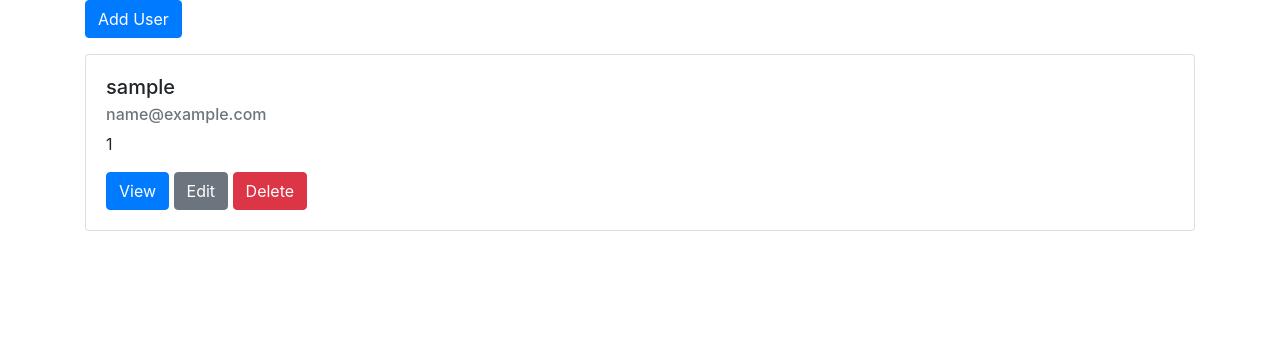
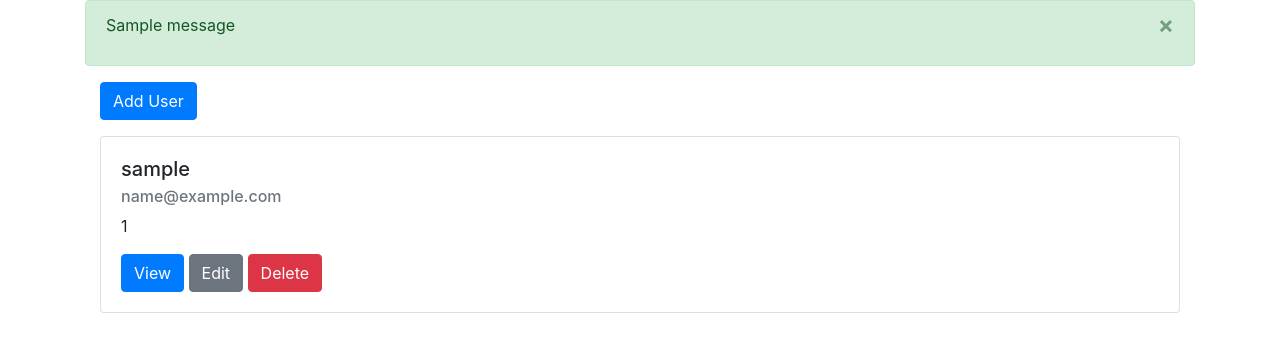
Before and after one commit to bwiessneth/flask_rest_client, a Python web app: template app/templates/users.html in a window 1280 px wide. Shown: the top 352 px of the page. Run offline with Jinja, Linux system fonts and the light colour scheme; the template is opened without the code that fills it: most values are stand-ins (such as "Sample title", 1, 10 or a date in 2020); one stand-in notice (Sample message) is shown; some libraries are stand-ins or nearby versions.

Commit message:
Added support for flashing

```diff
--- a/app/routes.py
+++ b/app/routes.py
@@ -1,7 +1,7 @@
 import json
 import requests
 from app import app
-from flask import render_template, redirect, url_for, request
+from flask import render_template, redirect, url_for, request, flash
 
 api_url = 'https://bewi.uber.space/flask_rest_api/api/v0/'
 api_user_endpoint = 'user'
--- a/app/templates/page.html
+++ b/app/templates/page.html
@@ -1,9 +1,9 @@
 <!doctype html>
 <html lang="en">
   <head>
-    <!-- Required meta tags -->
-    <meta charset="utf-8">
-    <meta name="viewport" content="width=device-width, initial-scale=1, shrink-to-fit=no">
+	<!-- Required meta tags -->
+	<meta charset="utf-8">
+	<meta name="viewport" content="width=device-width, initial-scale=1, shrink-to-fit=no">
 
 		{% if title %}
 		<title>{{ title }} - flask_rest_client</title>
@@ -15,7 +15,23 @@
 		<link rel="stylesheet" type="text/css" href="{{ url_for('static', filename='style.css') }}">
 	</head>
 	<body>
-		{% block content %}{% endblock %}
+		<div class="container">
+		{% with messages = get_flashed_messages(with_categories=true) %}
+		{% if messages %}
+		{% for category, message in messages %}
+		<div class="alert alert-{{ category }} alert-dismissible fade show" role="alert">
+		<p>{{ message }}</p>
+		<button type="button" class="close" data-dismiss="alert" aria-label="Close">
+		<span aria-hidden="true">&times;</span>
+		</button>
+		</div>
+		{% endfor %}
+		{% endif %}
+		{% endwith %}
+
+		{% block content %}
+		{% endblock %}
+		</div>
 
 		<script src="https://code.jquery.com/jquery-3.3.1.slim.min.js" integrity="sha384-q8i/X+965DzO0rT7abK41JStQIAqVgRVzpbzo5smXKp4YfRvH+8abtTE1Pi6jizo" crossorigin="anonymous"></script>
 		<script src="https://cdnjs.cloudflare.com/ajax/libs/popper.js/1.14.3/umd/popper.min.js" integrity="sha384-ZMP7rVo3mIykV+2+9J3UJ46jBk0WLaUAdn689aCwoqbBJiSnjAK/l8WvCWPIPm49" crossorigin="anonymous"></script>
```
